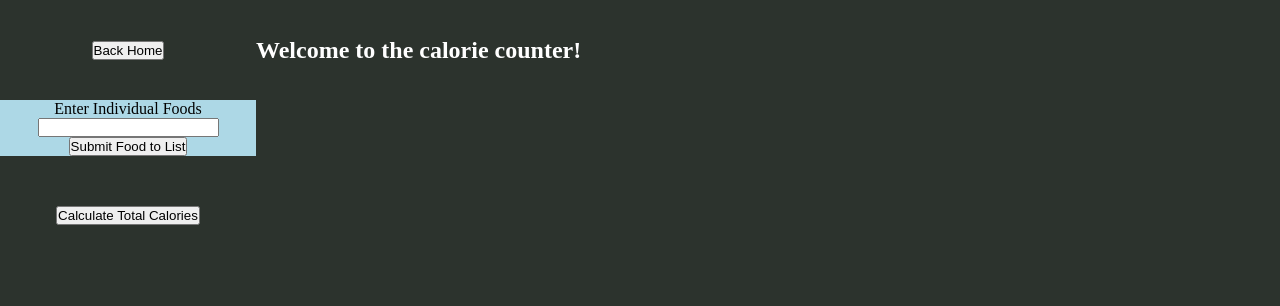
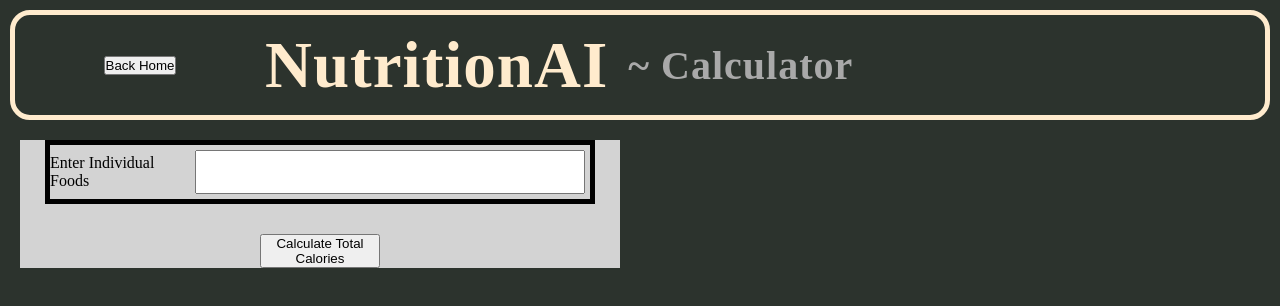
Before and after one commit to gerry-montemayor/Nutrition-AI, a website: page public/calories.html in a window 1280 px wide. Drawn offline with Linux system fonts and the light colour scheme.

Commit message:
improved look for calorie calculator

```diff
--- a/public/calories.html
+++ b/public/calories.html
@@ -10,29 +10,29 @@
 
 <body>
   <nav>
-    <form class="main-form" action="/home" method="POST">
+    <form class="back-home" action="/home" method="POST">
       <button type="submit">Back Home</button>
     </form>
-    <h1> Welcome to the calorie counter! </h1>
+    <p> NutritionAI </p>
+    <p class="subtitle" style="margin-left: 20px"> ~ Calculator</p>
   </nav>
 
 
+  <div class="calorie-calculator-container">
     <form id="calories-form">
       <label for="foods">Enter Individual Foods</label>
       <input id="count-cals-submit" type="text" name="food">
-    <button type="submit">Submit Food to List</button>
+      <button style="display: none" type="submit">Submit Food to List</button>
     </form>
-  <div id="entered-items">
 
 
-  </div>
+    <div id="entered-items"></div>
 
-
-
-  <form action="/calories" method="POST">
+    <form id="hidden-form" action="/calories" method="POST">
+      <input style="display: none" id="chat-count-cal" type="text" name="foods-to-count">
       <button type="submit">Calculate Total Calories</button>
     </form>
-
+  </div>
 
 
 
@@ -43,6 +43,9 @@
 
   const foodForm = document.getElementById("calories-form");
   const inputField = document.getElementById("count-cals-submit");
+  const gptInputField = document.getElementById("chat-count-cal");
+
+  var setOfFoods = new Set();
 
   foodForm.addEventListener('submit', (e) => {
     e.preventDefault();
@@ -51,6 +54,11 @@
     newElement.classList.add('food-list-item');
     newElement.innerHTML = `${enteredFood}`;
     enteredFoodsDisplay.appendChild(newElement);
+
+    setOfFoods.add(inputField.value);
+
+    gptInputField.value = setOfFoods;
+
     inputField.value = "";
   });
 
--- a/public/styles.css
+++ b/public/styles.css
@@ -109,10 +109,14 @@ form {
   transition: transform 0.3s ease-in-out;
 }
 
+.option-container button img {
+  margin-bottom: 10px;
+}
+
 .option-title {
   font-family: "Roboto", sans-serif;
-  font-size: 45px;
-  color: #294B29;
+  font-size: 50px;
+  color: white;
   font-style: bold;
 }
 
@@ -139,16 +143,57 @@ form {
 nav {
   display: flex;
   height: 100px;
+  border: 5px solid #ffebcd;
+  border-radius: 20px;
   align-items: center;
   color: white;
+  margin: 10px;
+
+}
+
+nav p {
+  opacity: 0;
+  font-family: "Playfair Display", serif;
+  font-size: 65px;
+  letter-spacing: 1px;
+  animation: fadeIn 2s forwards;
+  font-weight: 600;
+  color: #ffebcd;
 }
 
 #calories-form {
-  background-color: lightblue;
-  margin-bottom: 50px;
+  width: 90%;
+  height: fit-content;
+  display: flex;
+  flex-direction: row;
+  justify-content: flex-start;
+  border: 5px solid black;
+  margin-bottom: 30px;
+}
+
+#calories-form input {
+  height: 40px;
+  font-size: 30px;
+  margin: 5px;
+}
+
+.calorie-calculator-container {
+  display: flex;
+  flex-direction: column;
+  align-items: center;
+  background-color: lightgray;
+  margin: 20px;
+  width: 600px;
+}
+
+#entered-items {
+  max-height: 300px;
+  overflow: auto;
+  width: 400px;
+  background-color: lightslategray
 }
 
 .food-list-item {
   background-color: orange;
-  height: 40px;
+  height: 20px;
 }
```
Also changed, not shown: public/index.html (+6 -10 lines), public/images/calc_icon.png (added), public/images/calculator_icon.png (deleted), public/images/calculator_icon_.png (deleted), 1 other file. Lines whose indentation alone changed are shown as unchanged.
